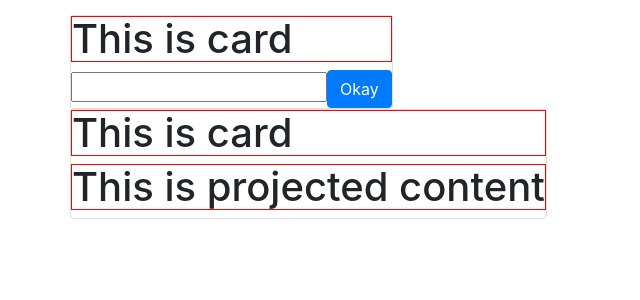
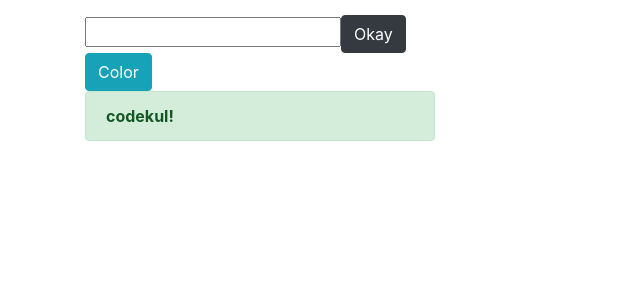
Before and after one commit to CodeKul/Angular-6-8-evening-daily-ns-17-aug-17, an Angular app: page / in a window 1280 px wide. Shown: the top 300 px of the page, without its empty margins (0-640 px from the left). Built offline with nearby package versions, Linux system fonts and the light colour scheme.

Commit message:
local-refs : local references and view child

```diff
--- a/src/app/app.component.html
+++ b/src/app/app.component.html
@@ -1,13 +1,3 @@
 <div class="container">
-    <div class="row">
-        <app-content-projection>
-            <input type="text">
-            <input type="button" value="Okay" class="btn btn-primary">
-        </app-content-projection>
-    </div>
-    <div class="row">
-        <app-content-projection>
-            <h1>This is projected content</h1>
-        </app-content-projection>
-    </div>
+   <app-local-refs></app-local-refs>
 </div>
--- a/src/app/app.module.ts
+++ b/src/app/app.module.ts
@@ -17,6 +17,7 @@ import { InterComponentComponent } from './databinding/inter-component/inter-com
 import { CardColorPickerComponent } from './databinding/inter-component/card-color-picker.component';
 import { CardMakerComponent } from './databinding/inter-component/card-maker.component';
 import { ContentProjectionComponent } from './content-projection/content-projection.component';
+import { LocalRefsComponent } from './local-refs/local-refs.component';
 
 @NgModule({
   declarations: [
@@ -34,7 +35,8 @@ import { ContentProjectionComponent } from './content-projection/content-project
     InterComponentComponent,
     CardColorPickerComponent,
     CardMakerComponent,
-    ContentProjectionComponent
+    ContentProjectionComponent,
+    LocalRefsComponent
   ],
   imports: [
     BrowserModule,
--- /dev/null
+++ b/src/app/local-refs/local-refs.component.html
@@ -0,0 +1,16 @@
+<div class="row">
+  <div class="col-md-4">
+    <input type="text" #nm>
+    <input type="button" class="btn btn-dark" value="Okay" (click)="myNm=nm.value">
+
+    <input type="button" class="btn btn-info" value="Color" (click)="changeIt(nm.value)">
+
+  </div>
+</div>
+<div class="row">
+  <div class="col-md-4">
+    <div [class]="cls" role="alert">
+      <strong>codekul!</strong> {{myNm}}
+    </div>
+  </div>
+</div>
--- /dev/null
+++ b/src/app/local-refs/local-refs.component.ts
@@ -0,0 +1,28 @@
+import { Component, OnInit, ElementRef, ViewChild } from '@angular/core';
+
+
+
+@Component({
+  selector: 'app-local-refs',
+  templateUrl: './local-refs.component.html',
+  styleUrls: ['./local-refs.component.css']
+})
+export class LocalRefsComponent implements OnInit {
+
+  cls: string;
+
+  @ViewChild('nm')
+  nm: ElementRef;
+
+  constructor() {
+    this.cls = 'alert alert-success';
+  }
+
+  ngOnInit() {
+  }
+
+  changeIt(newCol: string) {
+    this.cls = `alert alert-${newCol}`;
+    console.log(this.nm.nativeElement.value);
+  }
+}
```
Also changed, not shown: src/app/local-refs/local-refs.component.css (added), 1 other file (tests, documents, lock files or other folders).
